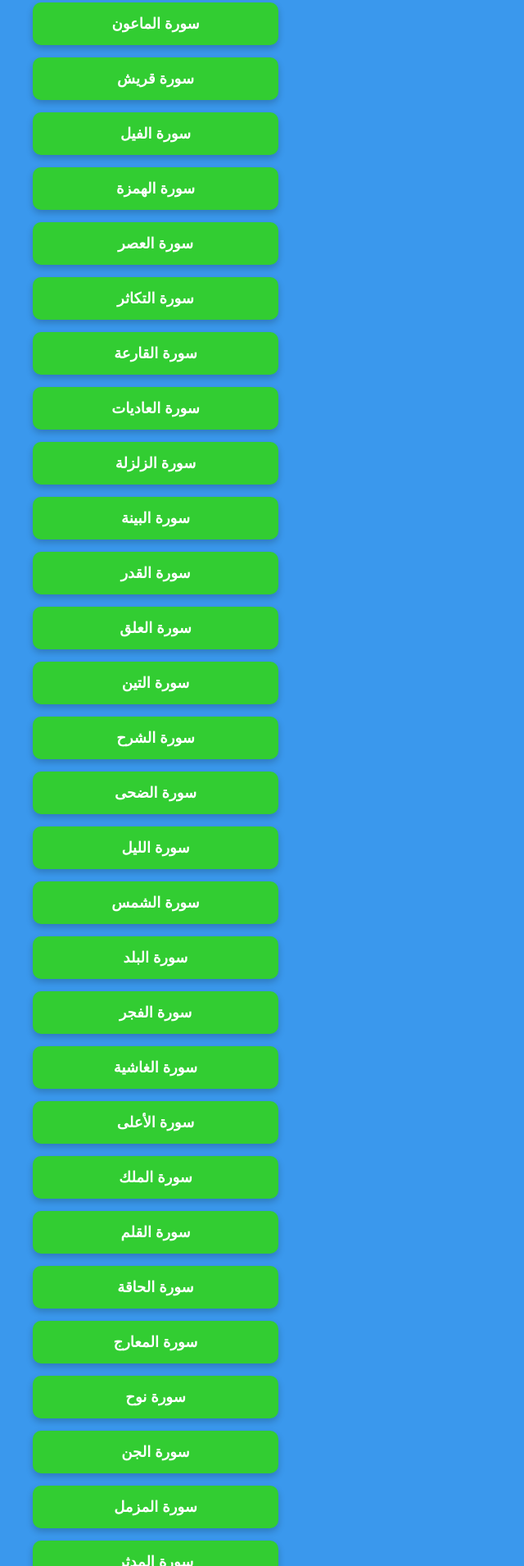
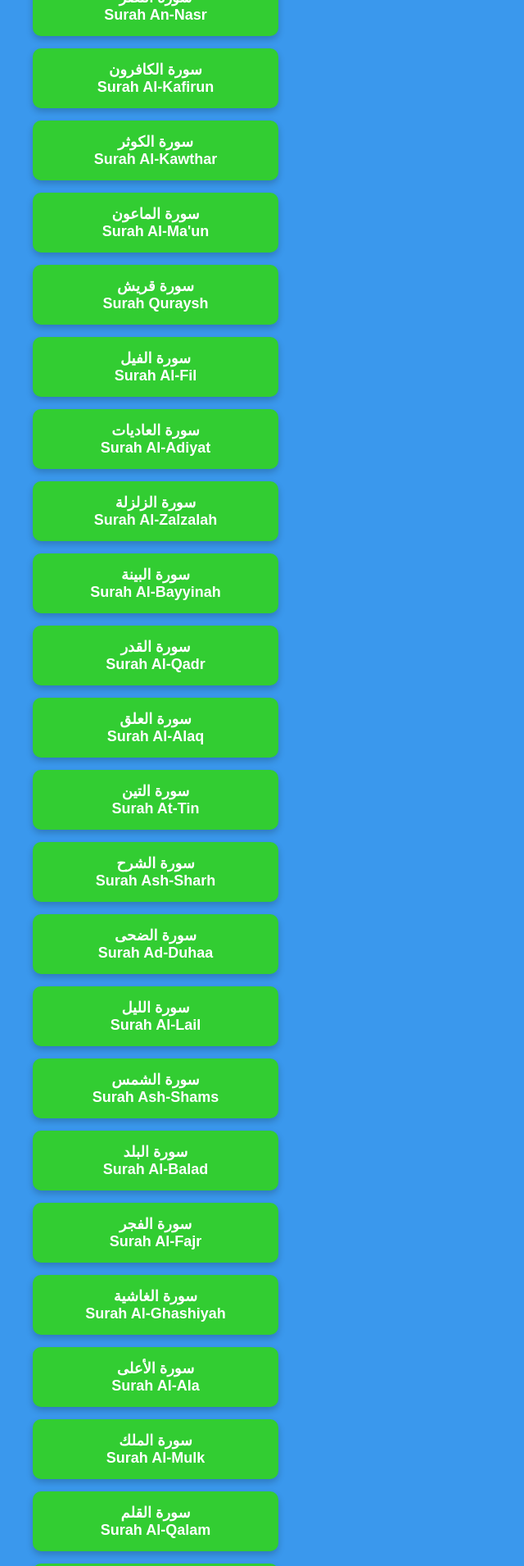
Before and after one commit to Ahmed45Slt/Ilias, a plain HTML site: page index.html in a window 1280 px wide. Shown: the part 890-2800 px from the top of the page at 82% size, without its empty margins (0-640 px from the left). Drawn offline with Linux system fonts and the light colour scheme.

Commit message:
index.html

```diff
--- a/index.html
+++ b/index.html
@@ -190,52 +190,122 @@
 <body>
   <div class="container">
     <header>
-      <img src="https://dl.dropboxusercontent.com/scl/fi/xknw3eojh3v1vu14q4ov8/20241219_113214.png?rlkey=j53gbtwwm6hr2bt2nlvc5a5ll&st=31dkflbg&" alt="صورة تطبيق حفظ القرآن">
-      <h1>تطبيق حفظ القرآن لطفل إلياس</h1>
+   <img src="https://dl.dropboxusercontent.com/scl/fi/xknw3eojh3v1vu14q4ov8/20241219_113214.png?rlkey=j53gbtwwm6hr2bt2nlvc5a5ll&st=31dkflbg&" alt="صورة تطبيق حفظ القرآن">
+<h1>تطبيق حفظ القرآن لطفل إلياس</h1>
+<!-- Dutch translation -->
+<h1>Koranmemorisatie-app voor Kind van Ilyas</h1>
     </header>
 
     <main>
-      <div class="sura-list">
-        <button onclick="openVideo('https://dl.dropboxusercontent.com/scl/fi/oq58lt27yks9zk7v3l0sl/.mp4?rlkey=nu3r63wnaiba89sshfs680bl2&st=q4eoa5be&', 'آية الكرسي')">آية الكرسي</button>
-        <button onclick="openVideo('https://dl.dropboxusercontent.com/scl/fi/3bistmkwdqm4fcjthe2o8/.mp4?rlkey=s6kgiqb01e1sqmdxl13cow8z8&st=b53h9iny&', 'سورة الفاتحة')">سورة الفاتحة</button>
-        <button onclick="openVideo('https://dl.dropboxusercontent.com/scl/fi/phry4n5k31drqshnzffn8/.mp4?rlkey=134cl0sdh313xqekapms8vms2&st=dxqpz5ng&', 'سورة الناس')">سورة الناس</button>
-        <button onclick="openVideo('https://dl.dropboxusercontent.com/scl/fi/fjkku633kxskqi86va46b/.mp4?rlkey=scq0o5zd2p2cfeccdlaa8f64i&st=6dtru8rz&', 'سورة الفلق')">سورة الفلق</button>
-        <button onclick="openVideo('https://dl.dropboxusercontent.com/scl/fi/v8g5q4n9dzg1mdh7o3s60/.mp4?rlkey=a8w3l4z3j0szfvey3hub09e7m&st=c4nmyr0o&', 'سورة الإخلاص')">سورة الإخلاص</button>
-        <button onclick="openVideo('https://dl.dropboxusercontent.com/scl/fi/y0nkn30torwvr6jn69k81/.mp4?rlkey=26ktdr0uo8ivaaxrozrvvzwqj&st=j4y5y3uh&', 'سورة المسد')">سورة المسد</button>
-        <button onclick="openVideo('https://dl.dropboxusercontent.com/scl/fi/o1z72p62cabtl437d9flc/.mp4?rlkey=wo62mh5ht14l67ojsb7xzngv3&st=r4vh5s9l&', 'سورة النصر')">سورة النصر</button>
-        <button onclick="openVideo('https://dl.dropboxusercontent.com/scl/fi/s8k5c7wghhh2vy6x1rdwy/.mp4?rlkey=lzloj9veontv873ka0h1wphwm&st=z27o01pq&>', 'سورة الكافرون')">سورة الكافرون</button>
-        <button onclick="openVideo('https://dl.dropboxusercontent.com/scl/fi/yrmd2vrg2dtoobaj1rcdd/.mp4?rlkey=ehti0jhw7rc9zapbd4qko8kgy&st=avn2cyrd&>', 'سورة الكوثر')">سورة الكوثر</button>
-        <button onclick="openVideo('https://dl.dropboxusercontent.com/scl/fi/ejpkwdp9aygkin84hroat/.mp4?rlkey=25dqwdmkcjpx3zgkhn77nnhez&st=b1g9tlhh&>', 'سورة الماعون')">سورة الماعون</button>
-        <button onclick="openVideo('https://dl.dropboxusercontent.com/scl/fi/b5cwv32lgzoz9ufza1qv8/.mp4?rlkey=kwa18132emfqu2axwm34icrkg&st=rosqdj91&>', 'سورة قريش')">سورة قريش</button>
-        <button onclick="openVideo('https://dl.dropboxusercontent.com/scl/fi/lzla6p2jhtljdiwez4pfl/.mp4?rlkey=uakbm2pxw2twbo46whu73jekm&st=3qdp7ysj&>', 'سورة الفيل')">سورة الفيل</button>
-        <button onclick="openVideo('https://dl.dropboxusercontent.com/scl/fi/5rvfpo63g4z56gadx19ed/.mp4?rlkey=6j55iuwbqdqy4eikj3u2omxc9&st=d4f6748r&>', 'سورة الهمزة')">سورة الهمزة</button>
-        <button onclick="openVideo('https://dl.dropboxusercontent.com/scl/fi/7du2lqig7nrazt47h2hc0/.mp4?rlkey=oorrunwtezau1q2aijpu7mofy&st=oywv9o39&>', 'سورة العصر')">سورة العصر</button>
-        <button onclick="openVideo('https://dl.dropboxusercontent.com/scl/fi/pwcox2n7celvc6r3nlz3b/.mp4?rlkey=0kuhvuofkelyr7uqqv34btfjo&st=w731zjge&>', 'سورة التكاثر')">سورة التكاثر</button>
-        <button onclick="openVideo('https://dl.dropboxusercontent.com/scl/fi/3qzu0tpz89ak15yt2czwb/.mp4?rlkey=x8vdrjfl8iwbzi9lhi2zf194l&st=aimd6qhc&', 'سورة القارعة')">سورة القارعة</button>
-        <button onclick="openVideo('https://dl.dropboxusercontent.com/scl/fi/l7cydoidew4bsmo2bunj9/.mp4?rlkey=7f7a62n3ez4f6q6zj8ki0wz04&st=rqhw0q7j&>', 'سورة العاديات')">سورة العاديات</button>
-        <button onclick="openVideo('https://dl.dropboxusercontent.com/scl/fi/gheq50lctk0ofmn1iuw1w/.mp4?rlkey=ateizshoyvi9vr8s3cro2320a&st=dnykmu87&', 'سورة الزلزلة')">سورة الزلزلة</button>
-        <button onclick="openVideo('https://dl.dropboxusercontent.com/scl/fi/fvdahdch42sw79hebpix2/.mp4?rlkey=b99c4twvg5rd3z4hf4e1y9z9i&st=8t84apqe&', 'سورة البينة')">سورة البينة</button>
-        <button onclick="openVideo('https://dl.dropboxusercontent.com/scl/fi/eoh4fiebkjq9vs0ab6yas/.mp4?rlkey=n5m6nm2sv3rmm2nb8dwz41ecv&st=cj5nb8ld&', 'سورة القدر')">سورة القدر</button>
-        <button onclick="openVideo('https://dl.dropboxusercontent.com/scl/fi/9x84sh6zy57axeb8zxyfx/.mp4?rlkey=d382syrkhs07cjj7hsouu8pdp&st=vhe6j276&', 'سورة العلق')">سورة العلق</button>
-        <button onclick="openVideo('https://dl.dropboxusercontent.com/scl/fi/wz1oc14ktpdmuugiqiz15/.mp4?rlkey=gklzmd0nlspi7uwl8008yqz0r&st=na11dhss&', 'سورة التين')">سورة التين</button>
-        <button onclick="openVideo('https://dl.dropboxusercontent.com/scl/fi/yl9u05twsleen7k12qrqq/.mp4?rlkey=9t4jy39nm8lpbqcsx4qauu5a3&st=aa12pzuw&', 'سورة الشرح')">سورة الشرح</button>
-        <button onclick="openVideo('https://dl.dropboxusercontent.com/scl/fi/gtgt9rytbx8fsmsy9ts7k/.mp4?rlkey=wsy94i4i7ec5v7pp5myijfdzf&st=n7drnbh9&', 'سورة الضحى')">سورة الضحى</button>
-        <button onclick="openVideo('https://dl.dropboxusercontent.com/scl/fi/s9ukeclmqwt8s9pa6bspb/.mp4?rlkey=dr23nbo795v7c7viqhjz422cp&st=xxcjejvq&', 'سورة الليل')">سورة الليل</button>
-        <button onclick="openVideo('https://dl.dropboxusercontent.com/scl/fi/cb0cndod47gjljiemllom/.mp4?rlkey=ejlxjuiqrtxy6w7eq9tqfv25j&st=zm0c1q55&', 'سورة الشمس')">سورة الشمس</button>
-        <button onclick="openVideo('https://dl.dropboxusercontent.com/scl/fi/1sgrbg8z8inr4f6ndezet/.mp4?rlkey=wtwpfxyju0sxnnxf5nzjtzqai&st=r6ud70z1&', 'سورة البلد')">سورة البلد</button>
-        <button onclick="openVideo('https://dl.dropboxusercontent.com/scl/fi/ojiftih4odii2222vug9e/.mp4?rlkey=nlvdv53xwozm6irybvosmzk6r&st=u7rlv3g9&', 'سورة الفجر')">سورة الفجر</button>
-        <button onclick="openVideo('https://dl.dropboxusercontent.com/scl/fi/q8r2w9ghhfvasa5iqbtt9/.mp4?rlkey=vt5kn7ptix6ajcadznd2xqohk&st=c2cz6jyq&', 'سورة الغاشية')">سورة الغاشية</button>
-        <button onclick="openVideo('https://dl.dropboxusercontent.com/scl/fi/9iaixk88vv43ya6ycplzx/.mp4?rlkey=frr4s6cpzmr4jt4vtlgpqdarh&st=rg2u9ndo&', 'سورة الأعلى')">سورة الأعلى</button>
-        <button onclick="openVideo('https://dl.dropboxusercontent.com/scl/fi/gve20ya8yfjt82v3jkplk/.mp4?rlkey=d1ehkuqsq179h600mhavmz6kz&st=k4zwb6oq&', 'سورة الملك')">سورة الملك</button>
-        <button onclick="openVideo('https://dl.dropboxusercontent.com/scl/fi/gve20ya8yfjt82v3jkplk/.mp4?rlkey=d1ehkuqsq179h600mhavmz6kz&st=k4zwb6oq&', 'سورة القلم')">سورة القلم</button>
-        <button onclick="openVideo('https://dl.dropboxusercontent.com/scl/fi/gve20ya8yfjt82v3jkplk/.mp4?rlkey=d1ehkuqsq179h600mhavmz6kz&st=k4zwb6oq&', 'سورة الحاقة')">سورة الحاقة</button>
-        <button onclick="openVideo('https://dl.dropboxusercontent.com/scl/fi/gve20ya8yfjt82v3jkplk/.mp4?rlkey=d1ehkuqsq179h600mhavmz6kz&st=k4zwb6oq&', 'سورة المعارج')">سورة المعارج</button>
-        <button onclick="openVideo('https://dl.dropboxusercontent.com/scl/fi/gve20ya8yfjt82v3jkplk/.mp4?rlkey=d1ehkuqsq179h600mhavmz6kz&st=k4zwb6oq&', 'سورة نوح')">سورة نوح</button>
-        <button onclick="openVideo('https://dl.dropboxusercontent.com/scl/fi/gve20ya8yfjt82v3jkplk/.mp4?rlkey=d1ehkuqsq179h600mhavmz6kz&st=k4zwb6oq&', 'سورة الجن')">سورة الجن</button>
-        <button onclick="openVideo('https://dl.dropboxusercontent.com/scl/fi/gve20ya8yfjt82v3jkplk/.mp4?rlkey=d1ehkuqsq179h600mhavmz6kz&st=k4zwb6oq&', 'سورة المزمل')">سورة المزمل</button>
-        <button onclick="openVideo('https://dl.dropboxusercontent.com/scl/fi/gve20ya8yfjt82v3jkplk/.mp4?rlkey=d1ehkuqsq179h600mhavmz6kz&st=k4zwb6oq&', 'سورة المدثر')">سورة المدثر</button>
-        <button onclick="openVideo('https://dl.dropboxusercontent.com/scl/fi/gve20ya8yfjt82v3jkplk/.mp4?rlkey=d1ehkuqsq179h600mhavmz6kz&st=k4zwb6oq&', 'سورة القيامة')">سورة القيامة</button>
-        <button onclick="openVideo('https://dl.dropboxusercontent.com/scl/fi/gve20ya8yfjt82v3jkplk/.mp4?rlkey=d1ehkuqsq179h600mhavmz6kz&st=k4zwb6oq&', 'سورة الإنسان')">سورة الإنسان</button>
+     <div class="sura-list">
+    <button onclick="openVideo('https://dl.dropboxusercontent.com/scl/fi/oq58lt27yks9zk7v3l0sl/.mp4?rlkey=nu3r63wnaiba89sshfs680bl2&st=q4eoa5be&', 'آية الكرسي')">
+        آية الكرسي<br>Ayat Al-Kursi
+    </button>
+    <button onclick="openVideo('https://dl.dropboxusercontent.com/scl/fi/3bistmkwdqm4fcjthe2o8/.mp4?rlkey=s6kgiqb01e1sqmdxl13cow8z8&st=b53h9iny&', 'سورة الفاتحة')">
+        سورة الفاتحة<br>Surah Al-Fatihah
+    </button>
+    <button onclick="openVideo('https://dl.dropboxusercontent.com/scl/fi/phry4n5k31drqshnzffn8/.mp4?rlkey=134cl0sdh313xqekapms8vms2&st=dxqpz5ng&', 'سورة الناس')">
+        سورة الناس<br>Surah An-Nas
+    </button>
+    <button onclick="openVideo('https://dl.dropboxusercontent.com/scl/fi/fjkku633kxskqi86va46b/.mp4?rlkey=scq0o5zd2p2cfeccdlaa8f64i&st=6dtru8rz&', 'سورة الفلق')">
+        سورة الفلق<br>Surah Al-Falaq
+    </button>
+    <button onclick="openVideo('https://dl.dropboxusercontent.com/scl/fi/v8g5q4n9dzg1mdh7o3s60/.mp4?rlkey=a8w3l4z3j0szfvey3hub09e7m&st=c4nmyr0o&', 'سورة الإخلاص')">
+        سورة الإخلاص<br>Surah Al-Ikhlas
+    </button>
+    <button onclick="openVideo('https://dl.dropboxusercontent.com/scl/fi/y0nkn30torwvr6jn69k81/.mp4?rlkey=26ktdr0uo8ivaaxrozrvvzwqj&st=j4y5y3uh&', 'سورة المسد')">
+        سورة المسد<br>Surah Al-Masad
+    </button>
+    <button onclick="openVideo('https://dl.dropboxusercontent.com/scl/fi/o1z72p62cabtl437d9flc/.mp4?rlkey=wo62mh5ht14l67ojsb7xzngv3&st=r4vh5s9l&', 'سورة النصر')">
+        سورة النصر<br>Surah An-Nasr
+    </button>
+    <button onclick="openVideo('https://dl.dropboxusercontent.com/scl/fi/s8k5c7wghhh2vy6x1rdwy/.mp4?rlkey=lzloj9veontv873ka0h1wphwm&st=z27o01pq&', 'سورة الكافرون')">
+        سورة الكافرون<br>Surah Al-Kafirun
+    </button>
+    <button onclick="openVideo('https://dl.dropboxusercontent.com/scl/fi/yrmd2vrg2dtoobaj1rcdd/.mp4?rlkey=ehti0jhw7rc9zapbd4qko8kgy&st=avn2cyrd&', 'سورة الكوثر')">
+        سورة الكوثر<br>Surah Al-Kawthar
+    </button>
+    <button onclick="openVideo('https://dl.dropboxusercontent.com/scl/fi/ejpkwdp9aygkin84hroat/.mp4?rlkey=25dqwdmkcjpx3zgkhn77nnhez&st=b1g9tlhh&', 'سورة الماعون')">
+        سورة الماعون<br>Surah Al-Ma'un
+    </button>
+    <button onclick="openVideo('https://dl.dropboxusercontent.com/scl/fi/b5cwv32lgzoz9ufza1qv8/.mp4?rlkey=kwa18132emfqu2axwm34icrkg&st=rosqdj91&', 'سورة قريش')">
+        سورة قريش<br>Surah Quraysh
+    </button>
+    <button onclick="openVideo('https://dl.dropboxusercontent.com/scl/fi/lzla6p2jhtljdiwez4pfl/.mp4?rlkey=uakbm2pxw2twbo46whu73jekm&st=3qdp7ysj&', 'سورة الفيل')">
+        سورة الفيل<br>Surah Al-Fil
+    </button>
+    <button onclick="openVideo('https://dl.dropboxusercontent.com/scl/fi/2c9kfiw3hrjx7nsd8vzpk/.mp4?rlkey=someotherkey', 'سورة العاديات')">
+        سورة العاديات<br>Surah Al-Adiyat
+    </button>
+<button onclick="openVideo('https://dl.dropboxusercontent.com/scl/fi/gheq50lctk0ofmn1iuw1w/.mp4?rlkey=ateizshoyvi9vr8s3cro2320a&st=dnykmu87&', 'سورة الزلزلة')">
+    سورة الزلزلة<br>Surah Al-Zalzalah
+</button>
+<button onclick="openVideo('https://dl.dropboxusercontent.com/scl/fi/fvdahdch42sw79hebpix2/.mp4?rlkey=b99c4twvg5rd3z4hf4e1y9z9i&st=8t84apqe&', 'سورة البينة')">
+    سورة البينة<br>Surah Al-Bayyinah
+</button>
+<button onclick="openVideo('https://dl.dropboxusercontent.com/scl/fi/eoh4fiebkjq9vs0ab6yas/.mp4?rlkey=n5m6nm2sv3rmm2nb8dwz41ecv&st=cj5nb8ld&', 'سورة القدر')">
+    سورة القدر<br>Surah Al-Qadr
+</button>
+<button onclick="openVideo('https://dl.dropboxusercontent.com/scl/fi/9x84sh6zy57axeb8zxyfx/.mp4?rlkey=d382syrkhs07cjj7hsouu8pdp&st=vhe6j276&', 'سورة العلق')">
+    سورة العلق<br>Surah Al-Alaq
+</button>
+<button onclick="openVideo('https://dl.dropboxusercontent.com/scl/fi/wz1oc14ktpdmuugiqiz15/.mp4?rlkey=gklzmd0nlspi7uwl8008yqz0r&st=na11dhss&', 'سورة التين')">
+    سورة التين<br>Surah At-Tin
+</button>
+<button onclick="openVideo('https://dl.dropboxusercontent.com/scl/fi/yl9u05twsleen7k12qrqq/.mp4?rlkey=9t4jy39nm8lpbqcsx4qauu5a3&st=aa12pzuw&', 'سورة الشرح')">
+    سورة الشرح<br>Surah Ash-Sharh
+</button>
+<button onclick="openVideo('https://dl.dropboxusercontent.com/scl/fi/gtgt9rytbx8fsmsy9ts7k/.mp4?rlkey=wsy94i4i7ec5v7pp5myijfdzf&st=n7drnbh9&', 'سورة الضحى')">
+    سورة الضحى<br>Surah Ad-Duhaa
+</button>
+<button onclick="openVideo('https://dl.dropboxusercontent.com/scl/fi/s9ukeclmqwt8s9pa6bspb/.mp4?rlkey=dr23nbo795v7c7viqhjz422cp&st=xxcjejvq&', 'سورة الليل')">
+    سورة الليل<br>Surah Al-Lail
+</button>
+<button onclick="openVideo('https://dl.dropboxusercontent.com/scl/fi/cb0cndod47gjljiemllom/.mp4?rlkey=ejlxjuiqrtxy6w7eq9tqfv25j&st=zm0c1q55&', 'سورة الشمس')">
+    سورة الشمس<br>Surah Ash-Shams
+</button>
+<button onclick="openVideo('https://dl.dropboxusercontent.com/scl/fi/1sgrbg8z8inr4f6ndezet/.mp4?rlkey=wtwpfxyju0sxnnxf5nzjtzqai&st=r6ud70z1&', 'سورة البلد')">
+    سورة البلد<br>Surah Al-Balad
+</button>
+<button onclick="openVideo('https://dl.dropboxusercontent.com/scl/fi/ojiftih4odii2222vug9e/.mp4?rlkey=nlvdv53xwozm6irybvosmzk6r&st=u7rlv3g9&', 'سورة الفجر')">
+    سورة الفجر<br>Surah Al-Fajr
+</button>
+<button onclick="openVideo('https://dl.dropboxusercontent.com/scl/fi/q8r2w9ghhfvasa5iqbtt9/.mp4?rlkey=vt5kn7ptix6ajcadznd2xqohk&st=c2cz6jyq&', 'سورة الغاشية')">
+    سورة الغاشية<br>Surah Al-Ghashiyah
+</button>
+<button onclick="openVideo('https://dl.dropboxusercontent.com/scl/fi/9iaixk88vv43ya6ycplzx/.mp4?rlkey=frr4s6cpzmr4jt4vtlgpqdarh&st=rg2u9ndo&', 'سورة الأعلى')">
+    سورة الأعلى<br>Surah Al-Ala
+</button>
+<button onclick="openVideo('https://dl.dropboxusercontent.com/scl/fi/gve20ya8yfjt82v3jkplk/.mp4?rlkey=d1ehkuqsq179h600mhavmz6kz&st=k4zwb6oq&', 'سورة الملك')">
+    سورة الملك<br>Surah Al-Mulk
+</button>
+<button onclick="openVideo('https://dl.dropboxusercontent.com/scl/fi/gve20ya8yfjt82v3jkplk/.mp4?rlkey=d1ehkuqsq179h600mhavmz6kz&st=k4zwb6oq&', 'سورة القلم')">
+    سورة القلم<br>Surah Al-Qalam
+</button>
+<button onclick="openVideo('https://dl.dropboxusercontent.com/scl/fi/gve20ya8yfjt82v3jkplk/.mp4?rlkey=d1ehkuqsq179h600mhavmz6kz&st=k4zwb6oq&', 'سورة الحاقة')">
+    سورة الحاقة<br>Surah Al-Haqqah
+</button>
+<button onclick="openVideo('https://dl.dropboxusercontent.com/scl/fi/gve20ya8yfjt82v3jkplk/.mp4?rlkey=d1ehkuqsq179h600mhavmz6kz&st=k4zwb6oq&', 'سورة المعارج')">
+    سورة المعارج<br>Surah Al-Maarij
+</button>
+<button onclick="openVideo('https://dl.dropboxusercontent.com/scl/fi/gve20ya8yfjt82v3jkplk/.mp4?rlkey=d1ehkuqsq179h600mhavmz6kz&st=k4zwb6oq&', 'سورة نوح')">
+    سورة نوح<br>Surah Nuh
+</button>
+<button onclick="openVideo('https://dl.dropboxusercontent.com/scl/fi/gve20ya8yfjt82v3jkplk/.mp4?rlkey=d1ehkuqsq179h600mhavmz6kz&st=k4zwb6oq&', 'سورة الجن')">
+    سورة الجن<br>Surah Al-Jinn
+</button>
+<button onclick="openVideo('https://dl.dropboxusercontent.com/scl/fi/gve20ya8yfjt82v3jkplk/.mp4?rlkey=d1ehkuqsq179h600mhavmz6kz&st=k4zwb6oq&', 'سورة المزمل')">
+    سورة المزمل<br>Surah Al-Muzzammil
+</button>
+<button onclick="openVideo('https://dl.dropboxusercontent.com/scl/fi/gve20ya8yfjt82v3jkplk/.mp4?rlkey=d1ehkuqsq179h600mhavmz6kz&st=k4zwb6oq&', 'سورة المدثر')">
+    سورة المدثر<br>Surah Al-Muddaththir
+</button>
+<button onclick="openVideo('https://dl.dropboxusercontent.com/scl/fi/gve20ya8yfjt82v3jkplk/.mp4?rlkey=d1ehkuqsq179h600mhavmz6kz&st=k4zwb6oq&', 'سورة القيامة')">
+    سورة القيامة<br>Surah Al-Qiyamah
+</button>
+<button onclick="openVideo('https://dl.dropboxusercontent.com/scl/fi/gve20ya8yfjt82v3jkplk/.mp4?rlkey=d1ehkuqsq179h600mhavmz6kz&st=k4zwb6oq&', 'سورة الإنسان')">
+    سورة الإنسان<br>Surah Al-Insan
+</button>
       </div>
     </main>
   </div>
```
